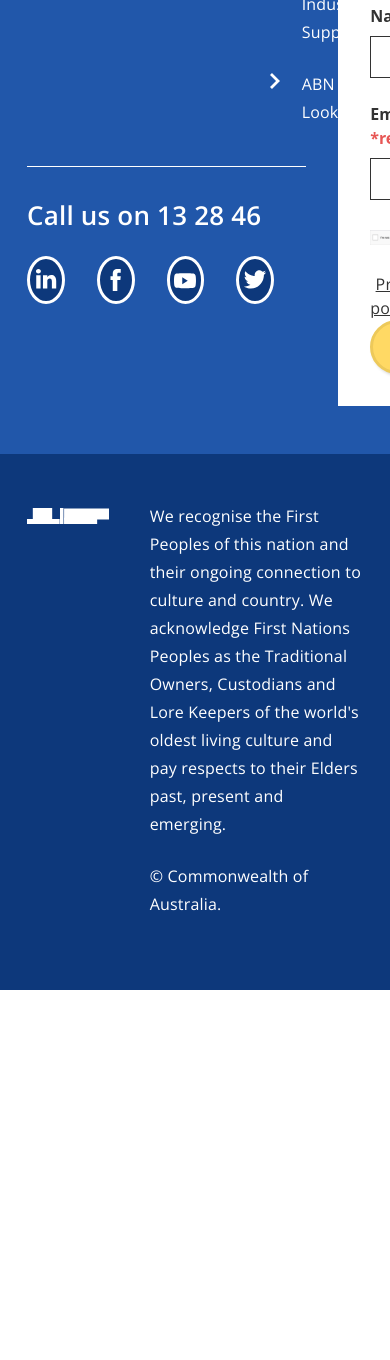
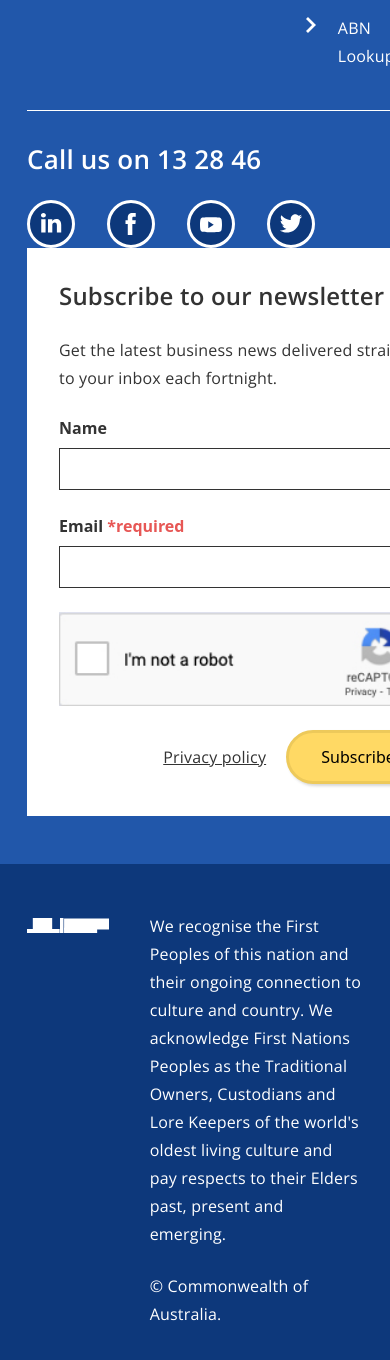
Before and after one commit to AUSGov/bga-refresh, a Jekyll site: the page built from index.markdown, in a window 390 px wide and 1400 px high, scrolled down 8027 px. Shown: the top 1360 px of the window. Built offline with Jekyll 4.4.1, drawn with Linux system fonts in a browser that asks for light colours; before the commit the page ends 9017 px from its top, so only the background shows below that.

Commit message:
Update footer

```diff
--- a/_includes/footer.html
+++ b/_includes/footer.html
@@ -7,7 +7,7 @@
 
 
 
-                    <div class="col-8">
+                    <div class="col-12 col-md-6 col-xl-8">
                     <div class="footer-links-wrapper">
                         <div class="footer-links">
                             <h3>About us</h3>
@@ -76,7 +76,7 @@
                     </div>
 
 
-                 <div class="col-4">
+                 <div class="col-12 col-md-6 col-xl-4">
                     <div class="subscribe-wrapper">
                         <h3>Subscribe to our newsletter</h3>
                         <p>Get the latest business news delivered straight to your inbox each fortnight.</p>
--- a/_sass/_footer.scss
+++ b/_sass/_footer.scss
@@ -150,3 +150,11 @@
          height: auto;
      }
 }
+
+@media (max-width: 767px) {
+    footer {
+        .footer-links {
+            width: 50%;
+        }
+    }
+}
```
Also changed, not shown: Gemfile.lock, 1 other file.
